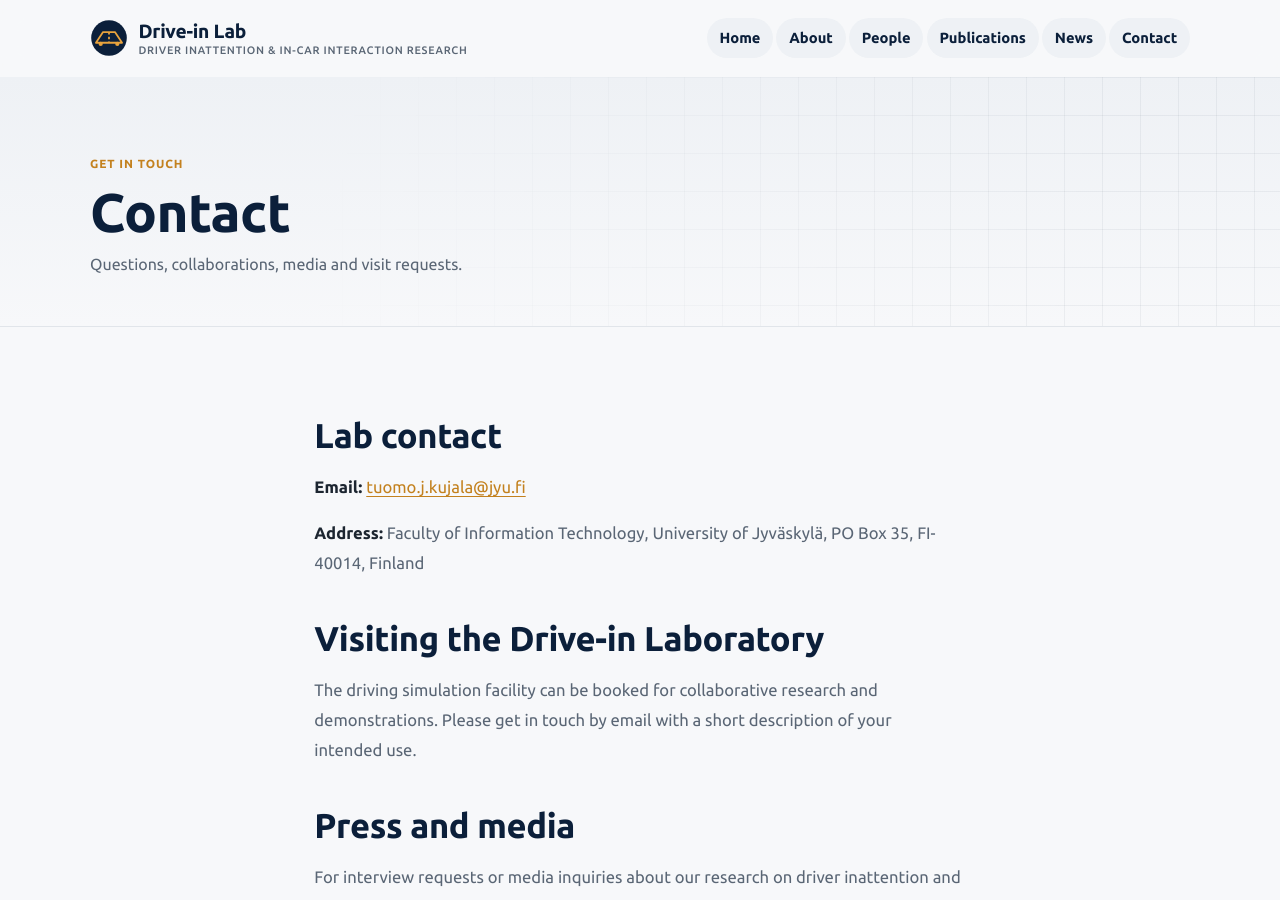
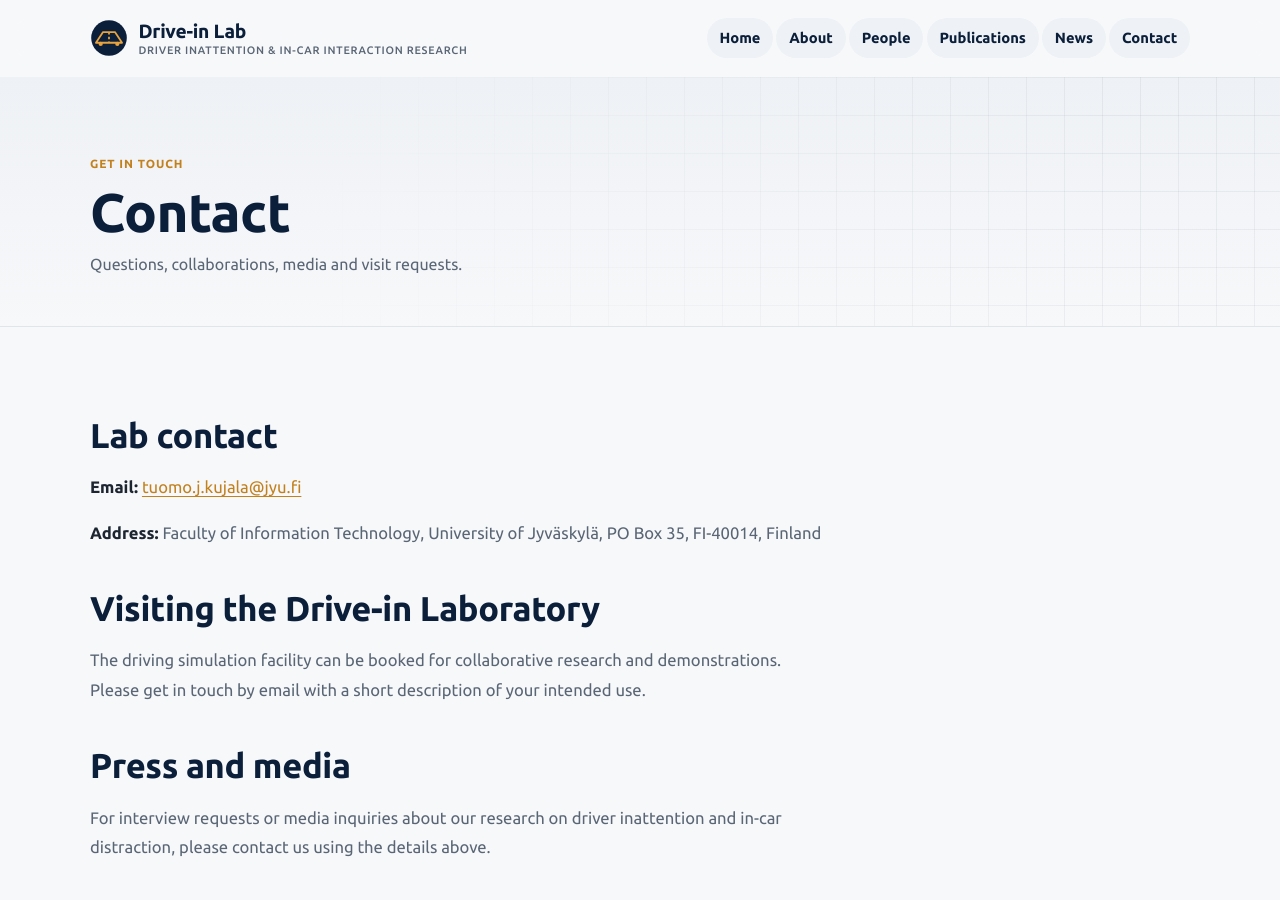
Before and after one commit to drive-in-lab/drive-in-lab.github.io, a Jekyll site: the page built from contact.md, in a window 1280 px wide and 900 px high. Built offline with Jekyll 4.4.1, drawn with Linux system fonts in a browser that asks for light colours.

Commit message:
update css

```diff
--- a/_layouts/news-item.html
+++ b/_layouts/news-item.html
@@ -2,7 +2,8 @@
 layout: default
 ---
 <article class="section">
-  <div class="container" style="max-width: 80ch;">
+  <div class="container">
+    <div style="max-width: 80ch;">
       <a class="back-link" href="{{ '/news/' | relative_url }}"><span aria-hidden="true">&larr;</span> All news</a>
       <span class="eyebrow">{{ page.date | date: "%-d %B %Y" }}{% if page.category %} · {{ page.category }}{% endif %}</span>
       <h1>{{ page.title }}</h1>
@@ -14,4 +15,5 @@
         {{ content }}
       </div>
     </div>
+  </div>
 </article>
--- a/_layouts/page.html
+++ b/_layouts/page.html
@@ -10,7 +10,9 @@
 </header>
 
 <article class="section">
-  <div class="container page-content" style="max-width: 78ch;">
-    {{ content }}
+  <div class="container">
+    <div class="page-content" style="max-width: 78ch;">
+      {{ content }}
+    </div>
   </div>
 </article>
--- a/_layouts/person.html
+++ b/_layouts/person.html
@@ -26,7 +26,7 @@
       </div>
     </div>
 
-    <div class="page-content" style="margin-top: var(--space-4); max-width: 75ch;">
+    <div class="page-content" style="margin-top: var(--space-4); max-width: 75ch; margin-left: 0; margin-right: 0;">
       {{ content }}
     </div>
 
--- a/_layouts/publication.html
+++ b/_layouts/publication.html
@@ -2,7 +2,8 @@
 layout: default
 ---
 <article class="section">
-  <div class="container" style="max-width: 80ch;">
+  <div class="container">
+    <div style="max-width: 80ch;">
       <a class="back-link" href="{{ '/publications/' | relative_url }}"><span aria-hidden="true">&larr;</span> All publications</a>
       <span class="eyebrow">{{ page.year }} · {{ page.type }}</span>
       <h1>{{ page.title }}</h1>
@@ -31,4 +32,5 @@
       <pre style="background: var(--color-surface); padding: var(--space-2); border-radius: var(--radius); overflow-x: auto; border: 1px solid var(--color-border);"><code>{{ page.bibtex }}</code></pre>
       {% endif %}
     </div>
+  </div>
 </article>
```
Lines whose indentation alone changed are shown as unchanged.
